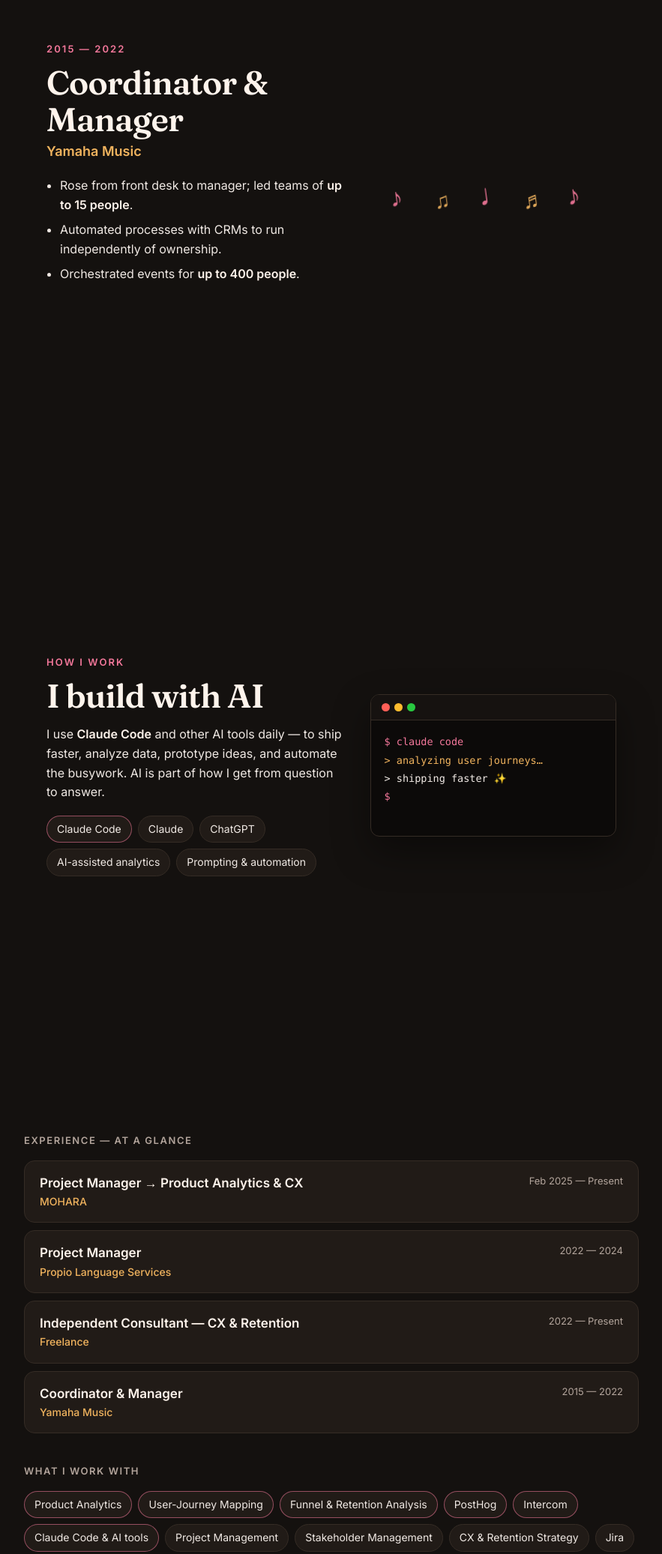
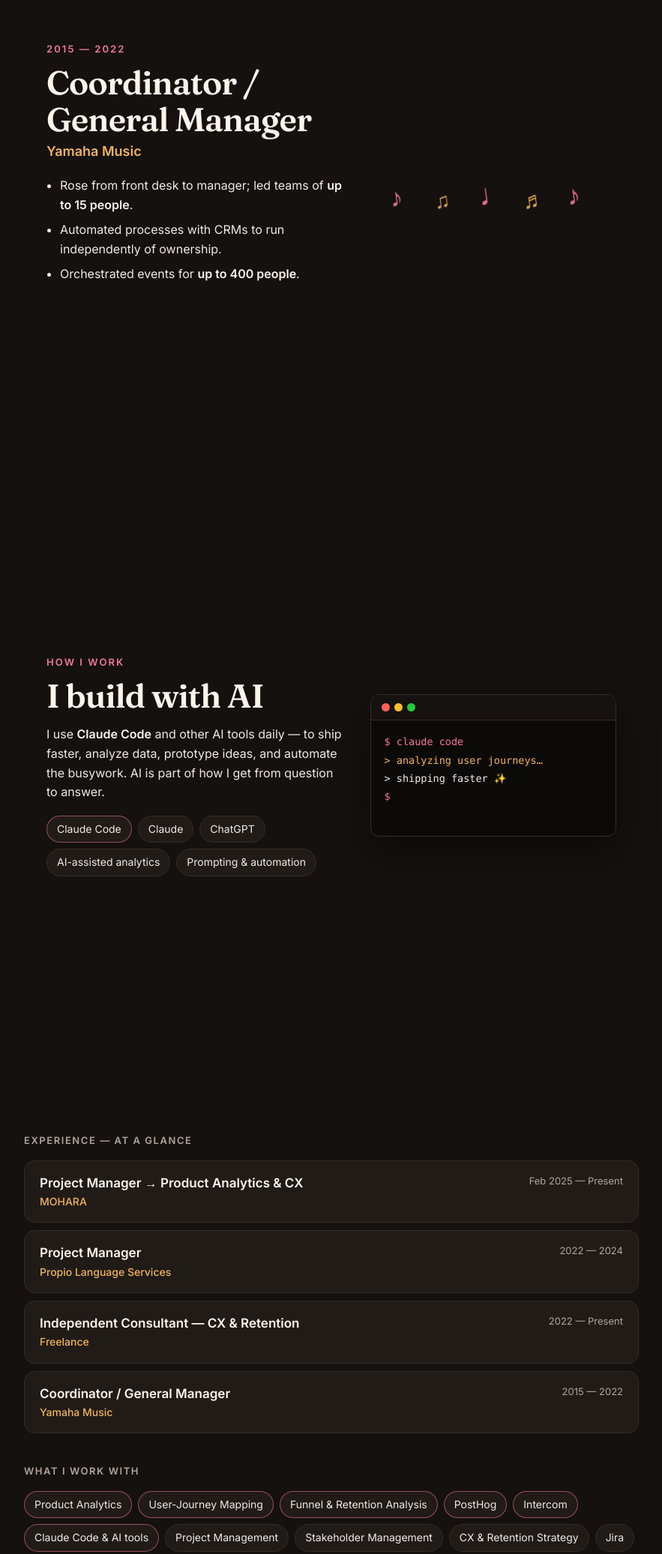
Before and after one commit to anahi-MO/resume, a plain HTML site: page index.html in a window 1280 px wide. Shown: the part 3379-5452 px from the top of the page at 75% size, without its empty margins (198-1081 px from the left). Drawn offline with Linux system fonts and the light colour scheme.

Commit message:
Update Yamaha title to Coordinator / General Manager

```diff
--- a/index.html
+++ b/index.html
@@ -308,7 +308,7 @@
   <div class="inner"><div class="split two">
     <div>
       <div class="eyebrow reveal">2015 — 2022</div>
-      <h2 class="reveal d1" data-i18n="yam.h2">Coordinator &amp; Manager</h2>
+      <h2 class="reveal d1" data-i18n="yam.h2">Coordinator / General Manager</h2>
       <div class="org reveal d1">Yamaha Music</div>
       <ul>
         <li class="reveal d2" data-i18n="yam.b1">Rose from front desk to manager; led teams of <strong>up to 15 people</strong>.</li>
@@ -358,7 +358,7 @@
     <div class="row"><div class="top"><div><h3 data-i18n="moh.h2">Project Manager → Product Analytics &amp; CX</h3><div class="org2">MOHARA</div></div><div class="when2">Feb 2025 — Present</div></div></div>
     <div class="row"><div class="top"><div><h3 data-i18n="pro.h2">Project Manager</h3><div class="org2">Propio Language Services</div></div><div class="when2">2022 — 2024</div></div></div>
     <div class="row"><div class="top"><div><h3 data-i18n="free.h2">Independent Consultant — CX &amp; Retention</h3><div class="org2">Freelance</div></div><div class="when2">2022 — Present</div></div></div>
-    <div class="row"><div class="top"><div><h3 data-i18n="yam.h2">Coordinator &amp; Manager</h3><div class="org2">Yamaha Music</div></div><div class="when2">2015 — 2022</div></div></div>
+    <div class="row"><div class="top"><div><h3 data-i18n="yam.h2">Coordinator / General Manager</h3><div class="org2">Yamaha Music</div></div><div class="when2">2015 — 2022</div></div></div>
 
     <div class="sec-title" data-i18n="res.work">What I work with</div>
     <div class="chips">
@@ -446,7 +446,7 @@
     "free.b1": "Diseñé <strong>estrategias de servicio al cliente y retención</strong> para empresas de la industria cultural.",
     "free.b2": "Capacité a gerentes y personal de primera línea en feedback y desescalada.",
     "bub.1": "Hola, tengo un problema 😟", "bub.2": "Enseguida — lo resolvemos 💛", "bub.3": "¡Resuelto, gracias!", "bub.4": "Cliente retenido ✓ 5★",
-    "yam.h2": "Coordinadora y Gerente",
+    "yam.h2": "Coordinadora y Gerente General",
     "yam.b1": "Ascendí de recepción a gerente; lideré equipos de <strong>hasta 15 personas</strong>.",
     "yam.b2": "Automaticé procesos con CRMs para operar de forma independiente de la propiedad.",
     "yam.b3": "Organicé eventos para <strong>hasta 400 personas</strong>.",
```
